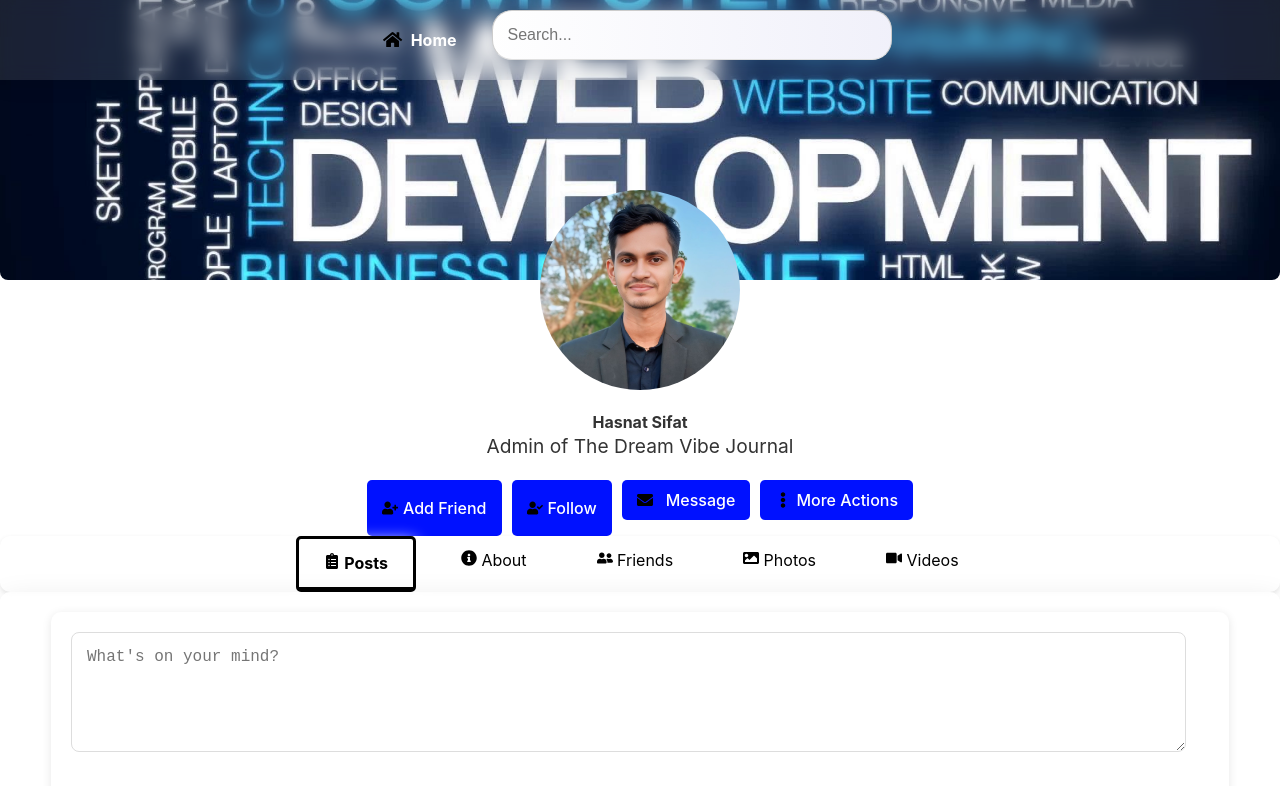
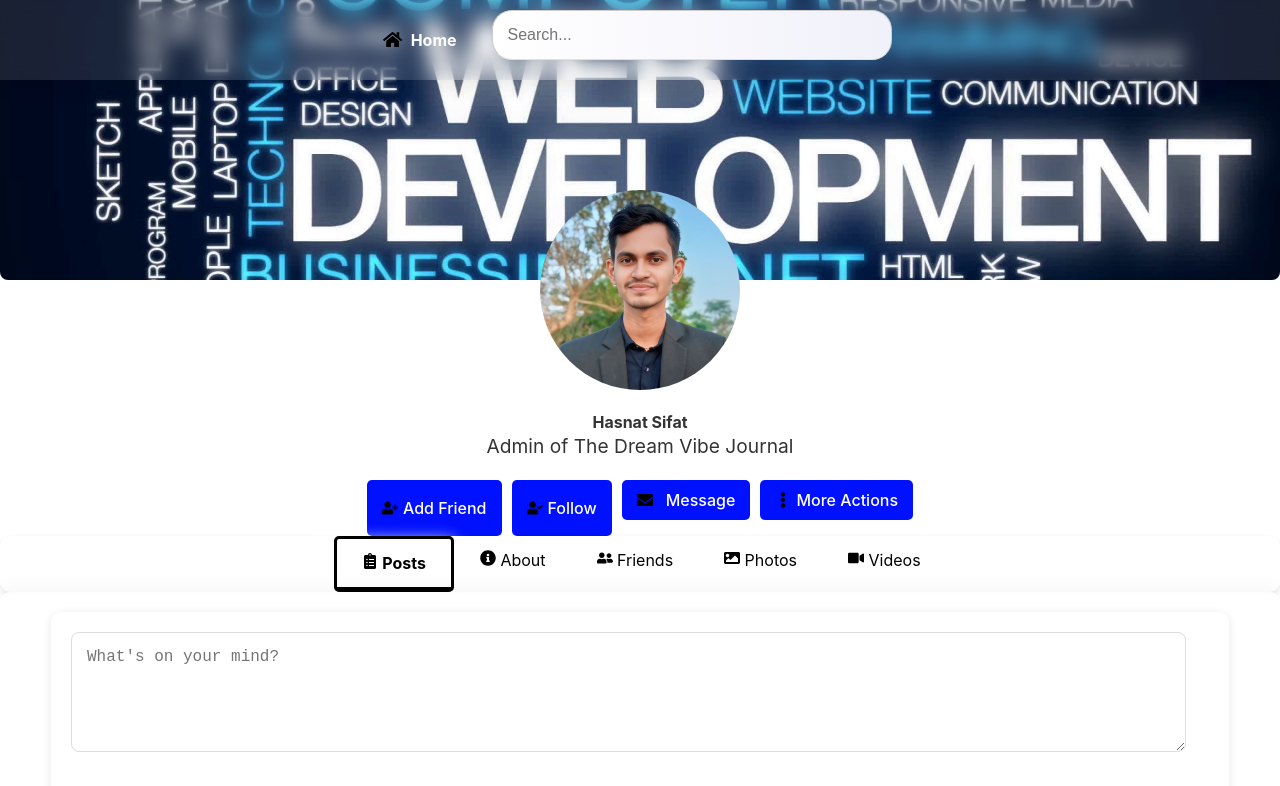
Before and after one commit to abulhasnatsifat/The-Dream-Vibe-Journal, a React (Create React App) app: page /profile in a window 1280 px wide. Shown: the top 786 px of the page. Built offline with nearby package versions, Linux system fonts and the light colour scheme.

Commit message:
Add files via upload

```diff
--- a/src/Auth/Profile/Navbar/Navbar.css
+++ b/src/Auth/Profile/Navbar/Navbar.css
@@ -12,7 +12,7 @@
     list-style: none;
     padding: 0;
     display: flex;
-    gap: 20px;
+    gap: 1px;
 }
 
 .navbar-tab {
```
